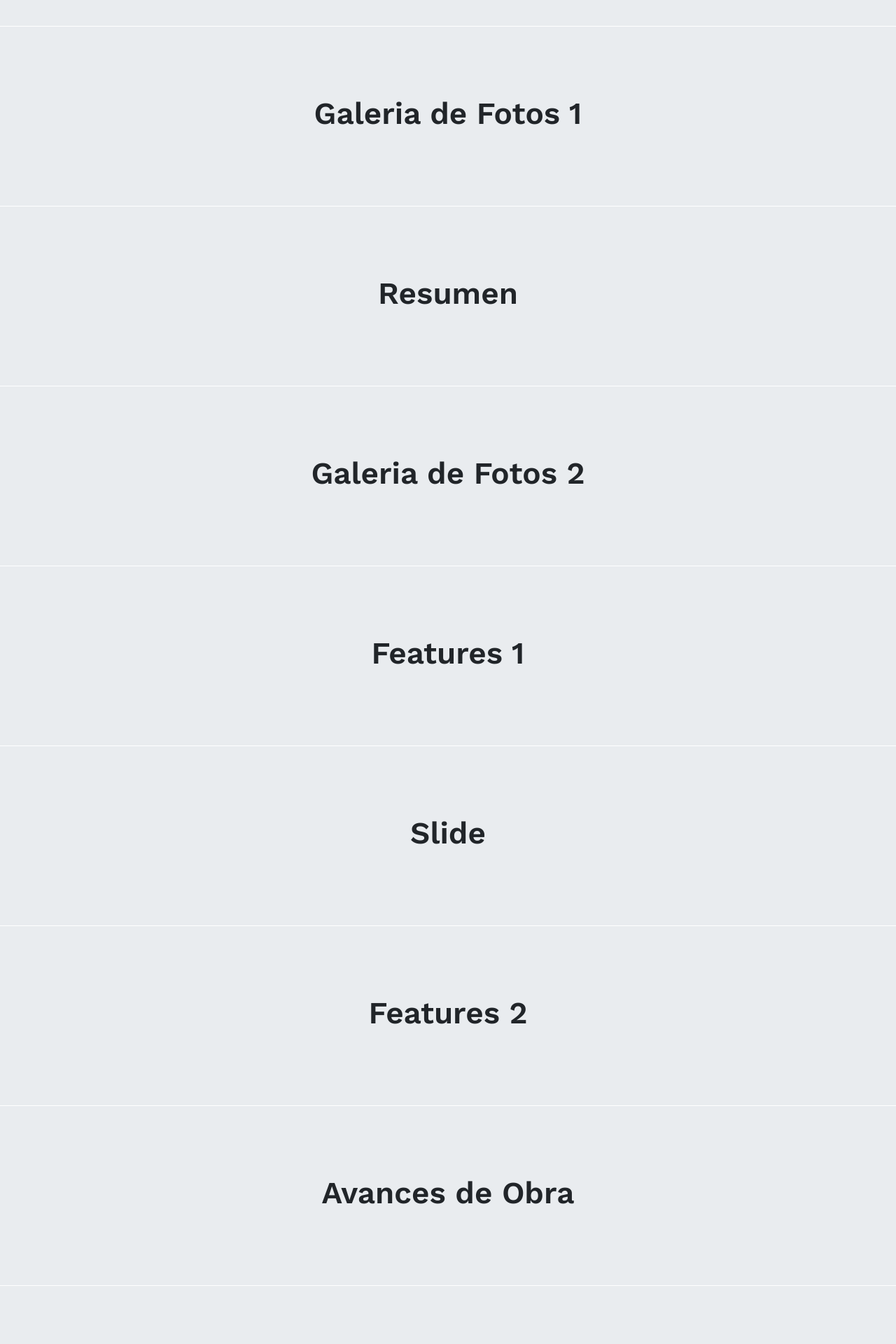
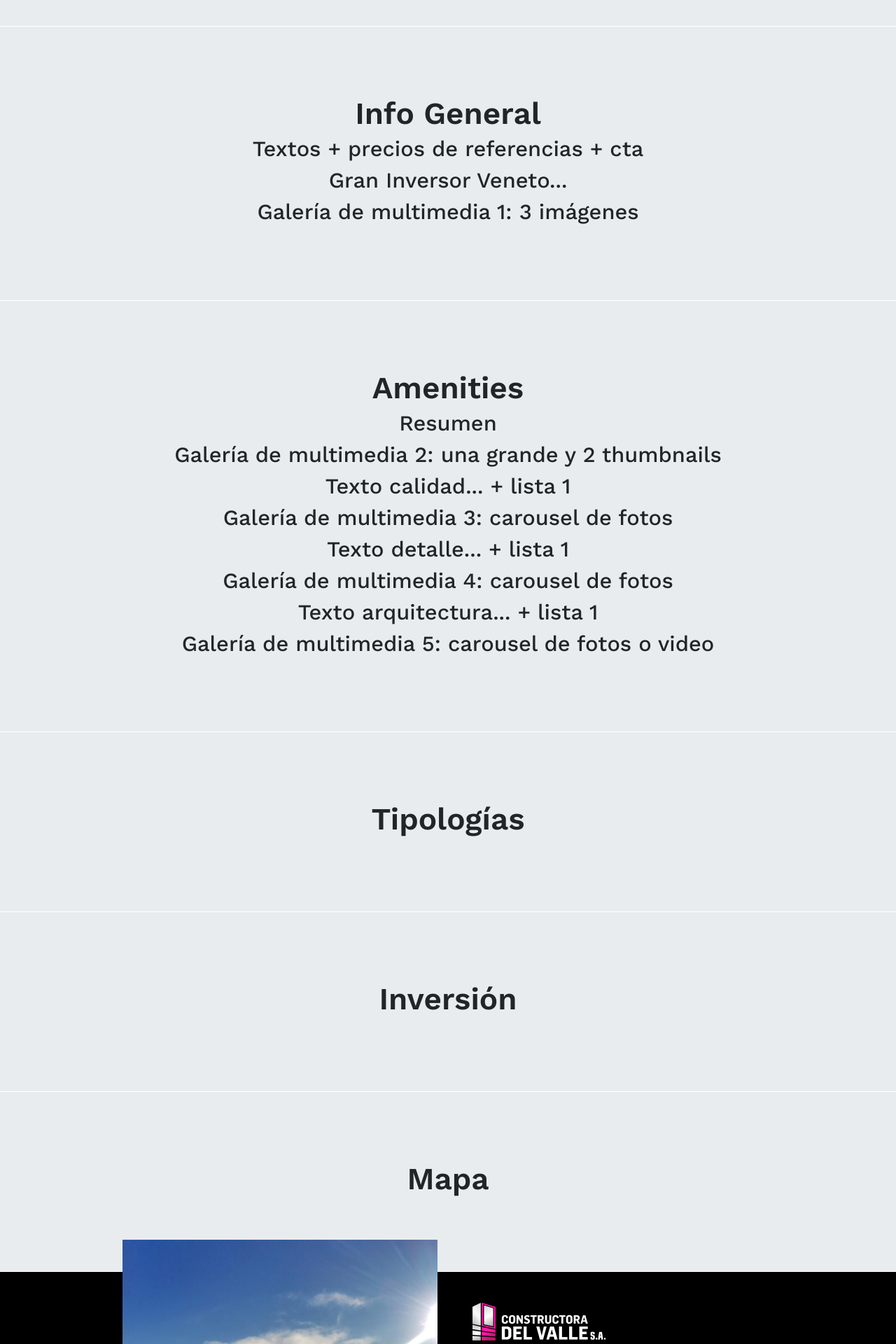
Before and after one commit to wipargentina/constructora-del-valle-web, a Next.js app: page /veneto-8 in a window 1280 px wide. Shown: the part 760-2680 px from the top of the page at 70% size. Built offline with nearby package versions, Linux system fonts and the light colour scheme.

Commit message:
definiendo estructura de página de producto

```diff
--- a/components/product/Hero.js
+++ b/components/product/Hero.js
@@ -15,6 +15,8 @@ export default function Hero(props) {
               <span>{props.title}</span> <small>{props.location}</small>
             </h1>
           </div>
+          <>
+            {props.bookmark && (
               <div className='bookmark'>
                 <div className='bookmark-body'>
                   <IconStar className='icon' />
@@ -22,6 +24,8 @@ export default function Hero(props) {
                 </div>
                 <IconBookmark className='bookmark-footer' />
               </div>
+            )}
+          </>
         </div>
       </div>
     </div>
--- /dev/null
+++ b/components/product/Navs.js
@@ -0,0 +1,11 @@
+import React from 'react';
+
+export default function Navs() {
+  return (
+    <section className='section'>
+      <div className='container'>
+        <h1>Navs + Progress Bar</h1>
+      </div>
+    </section>
+  );
+}
--- a/pages/veneto-8/index.js
+++ b/pages/veneto-8/index.js
@@ -2,6 +2,7 @@ import Head from 'next/head';
 import CompanyCTA from '@components/commons/CompanyCTA';
 import Contact from '@components/commons/Contact';
 import Hero from '@components/product/Hero';
+import Navs from '@components/product/Navs';
 
 export default function Veneto8() {
   return (
@@ -17,44 +18,31 @@ export default function Veneto8() {
         badge='badge badge-danger'
         bookmark='Oportunidad única por pre lanzamiento'
       />
+      <Navs />
       <section className='section'>
         <div className='container'>
           <h1>Info General</h1>
+          <h3>Textos + precios de referencias + cta</h3>
+          <h3>Gran Inversor Veneto...</h3>
+          <h3>Galería de multimedia 1: 3 imágenes</h3>
         </div>
       </section>
       <section className='section'>
         <div className='container'>
-          <h1>Galeria de Fotos 1</h1>
+          <h1>Amenities</h1>
+          <h3>Resumen</h3>
+          <h3>Galería de multimedia 2: una grande y 2 thumbnails</h3>
+          <h3>Texto calidad... + lista 1</h3>
+          <h3>Galería de multimedia 3: carousel de fotos</h3>
+          <h3>Texto detalle... + lista 1</h3>
+          <h3>Galería de multimedia 4: carousel de fotos</h3>
+          <h3>Texto arquitectura... + lista 1</h3>
+          <h3>Galería de multimedia 5: carousel de fotos o video</h3>
         </div>
       </section>
       <section className='section'>
         <div className='container'>
-          <h1>Resumen</h1>
-        </div>
-      </section>
-      <section className='section'>
-        <div className='container'>
-          <h1>Galeria de Fotos 2</h1>
-        </div>
-      </section>
-      <section className='section'>
-        <div className='container'>
-          <h1>Features 1</h1>
-        </div>
-      </section>
-      <section className='section'>
-        <div className='container'>
-          <h1>Slide</h1>
-        </div>
-      </section>
-      <section className='section'>
-        <div className='container'>
-          <h1>Features 2</h1>
-        </div>
-      </section>
-      <section className='section'>
-        <div className='container'>
-          <h1>Avances de Obra</h1>
+          <h1>Tipologías</h1>
         </div>
       </section>
       <section className='section'>
```
Lines whose indentation alone changed are shown as unchanged.
